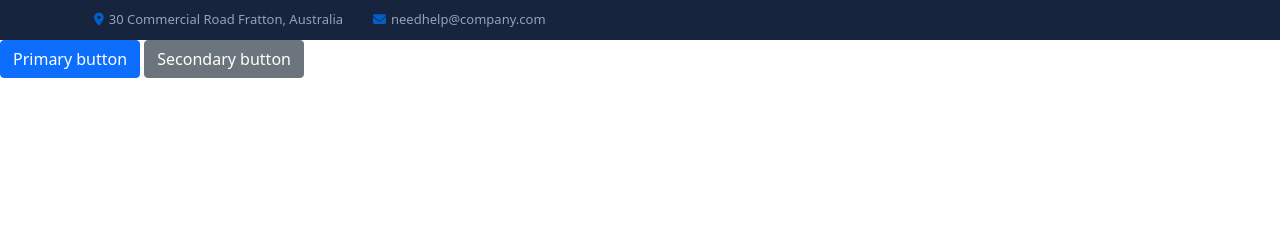
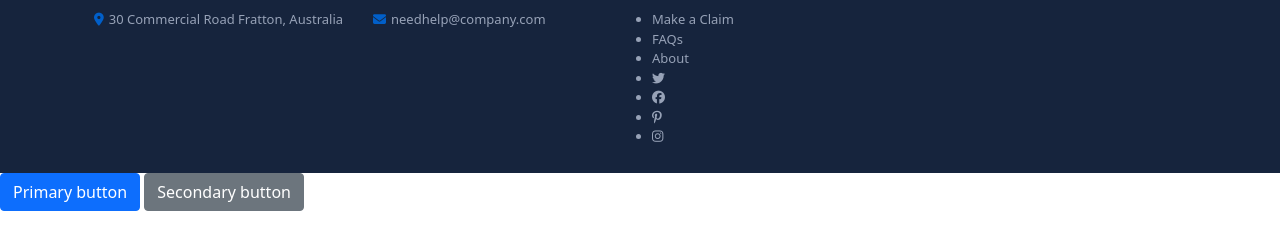
Before and after one commit to Poonam1233/insurance-website, a website built with webpack: page src/index.html in a window 1280 px wide. Built offline with nearby package versions, Linux system fonts and the light colour scheme.

Commit message:
2 files modified, 1 deleted

```diff
--- a/src/index.html
+++ b/src/index.html
@@ -56,6 +56,23 @@
             <!--row-->
           </div>
           <!--col-xl-6-->
+
+          <div class="col-xl-6">
+          <div class="row">
+            <ul>
+              <li>Make a Claim </li>
+              <li>FAQs </li>
+              <li>About</li>
+              <li><i class="fa-brands fa-twitter"></i></li>
+              <li><i class="fa-brands fa-facebook"></i></li>
+              <li><i class="fa-brands fa-pinterest-p"></i></li>
+              <li><i class="fa-brands fa-instagram"></i></li>
+          </ul>
+          </div>
+          <!--row-->
+        </div>
+        <!--col-xl-6-->
+
         </div>
         <!--row-->
       </div>
--- a/src/style.css
+++ b/src/style.css
@@ -6,6 +6,14 @@ header {
 }
 
 header p {
+  margin-bottom: 0px;
+}
+
+header ul {
+  margin-right: 30px;
+}
+
+header li {
   margin-bottom: 0px;
 }
 
```
Also changed, not shown: 1 other file.
